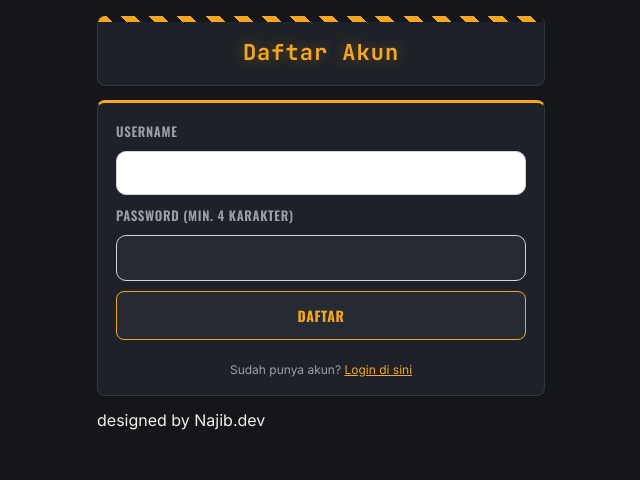
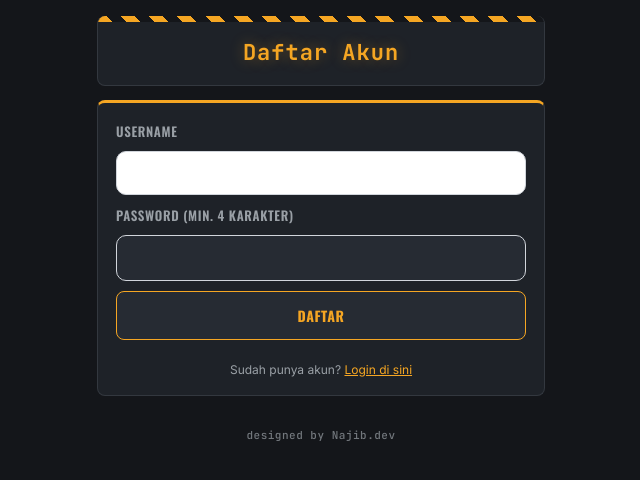
Before and after one commit to zulfaeuis1326/app-ritasi-, a Next.js app: page /register in a window 1280 px wide. Shown: the top 480 px of the page, without its empty margins (319-959 px from the left). Built offline with nearby package versions, Linux system fonts and the light colour scheme.

Commit message:
Update globals.css

```diff
--- a/styles/globals.css
+++ b/styles/globals.css
@@ -301,3 +301,13 @@ thead th.current-hour {
 }
 
 a { color: var(--accent); }
+
+.app-footer {
+  text-align: center;
+  padding: 18px 0 24px;
+  font-family: var(--font-mono);
+  font-size: 11px;
+  letter-spacing: 0.5px;
+  color: var(--text-muted);
+  opacity: 0.7;
+}
```
